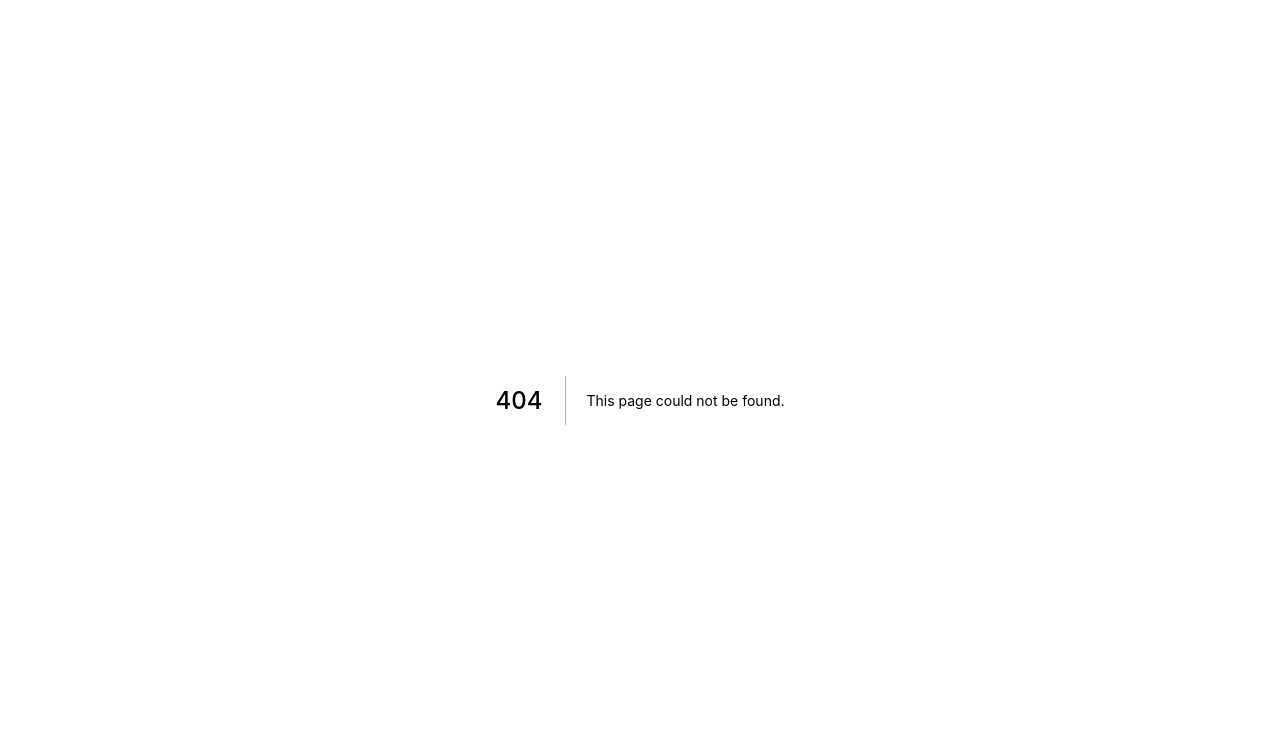
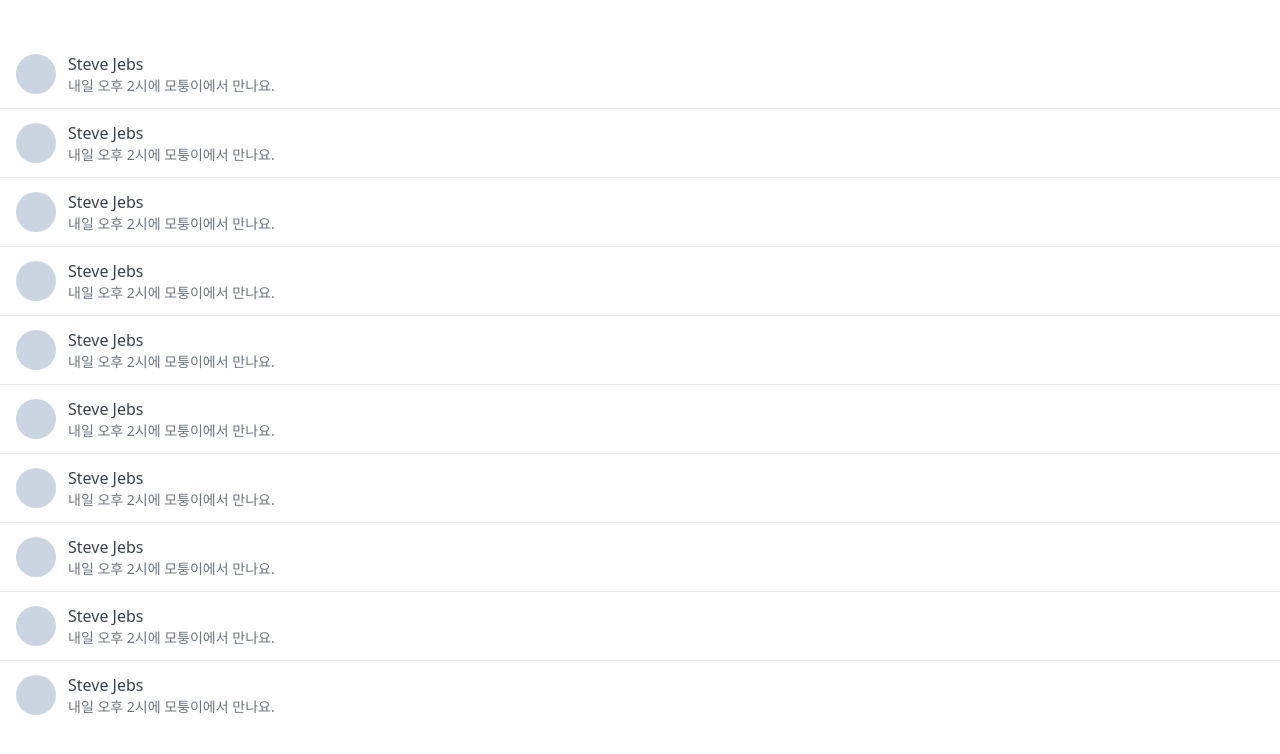
Before and after one commit to ryugibo/nomad-carrot-market, a Next.js app: page /chats in a window 1280 px wide. Before the commit this address had no page. Shown: the top 754 px of the page. Built offline with nearby package versions, Linux system fonts and the light colour scheme.

Commit message:
:memo: #5.8 | Chats

```diff
--- /dev/null
+++ b/pages/chats.tsx
@@ -0,0 +1,24 @@
+import type { NextPage } from "next";
+
+const Chats: NextPage = () => {
+  return (
+    <div className="divide-y-[1px] py-10">
+      {[1, 2, 1, 1, 1, 1, 1, 1, 1, 1].map((_, index) => (
+        <div
+          key={index}
+          className="flex cursor-pointer items-center space-x-3 py-3 px-4"
+        >
+          <div className="h-10 w-10 rounded-full bg-slate-300" />
+          <div>
+            <p className="text-gray-700">Steve Jebs</p>
+            <p className="text-sm text-gray-500">
+              내일 오후 2시에 모퉁이에서 만나요.
+            </p>
+          </div>
+        </div>
+      ))}
+    </div>
+  );
+};
+
+export default Chats;
```
